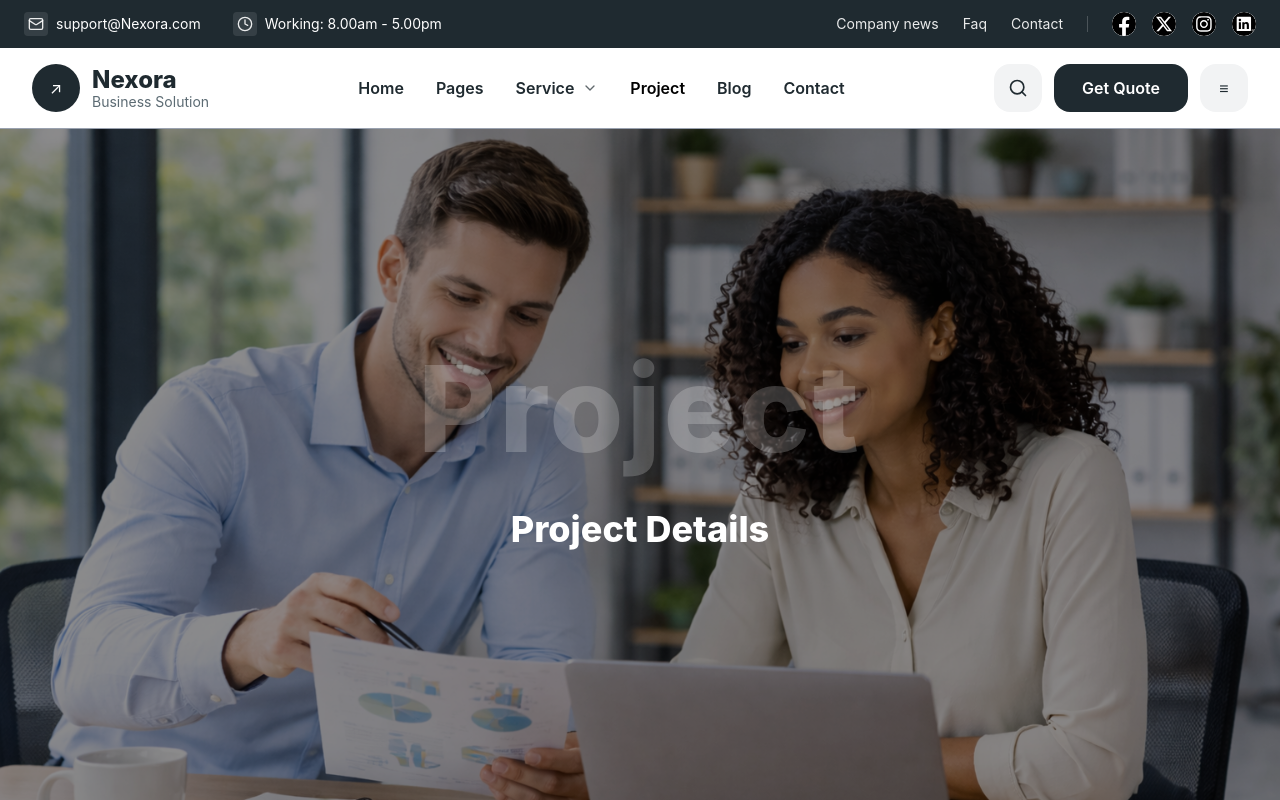
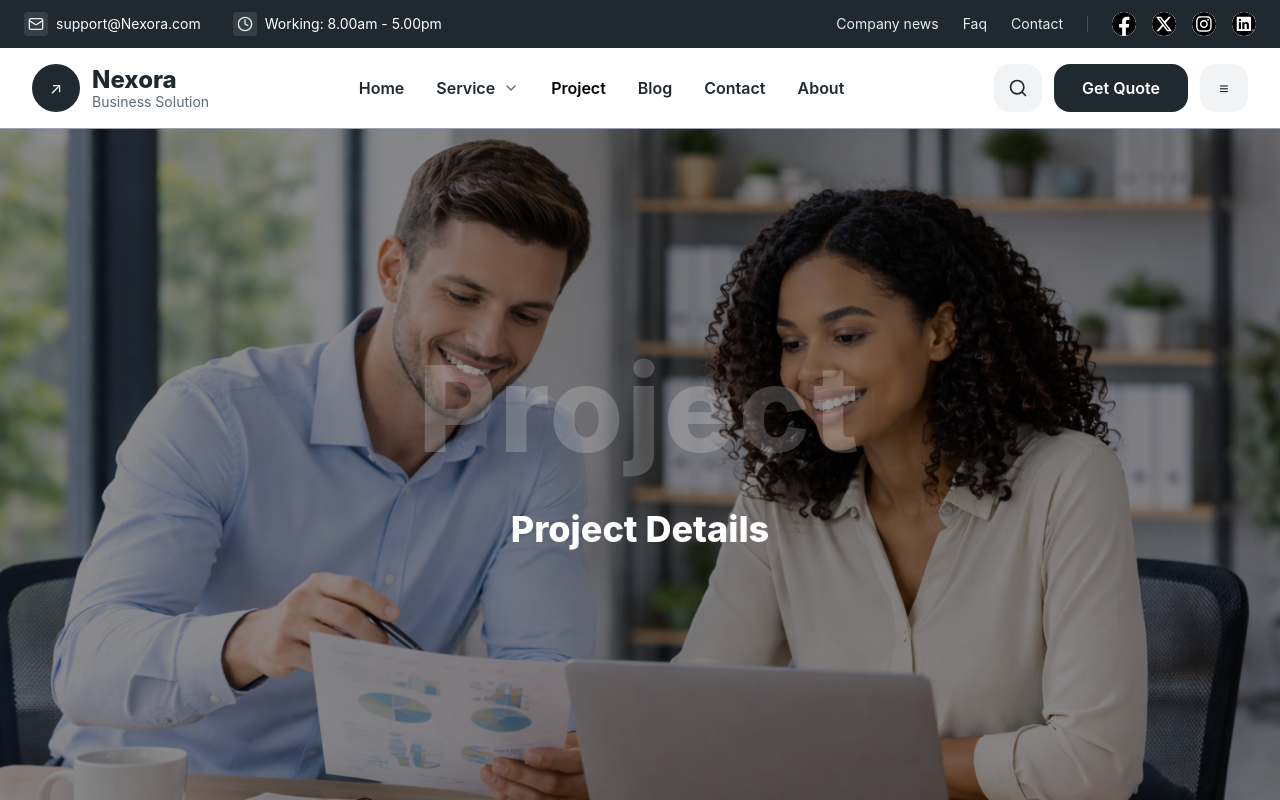
Before and after one commit to FirstAyo/business-theme-one, a React (Vite) app: page /projects/business-growth in a window 1280 px wide. Shown: the top 800 px of the page. Built offline with nearby package versions, Linux system fonts and the light colour scheme.

Commit message:
modified the list in the navbar

```diff
--- a/src/components/layout/Navbar.jsx
+++ b/src/components/layout/Navbar.jsx
@@ -26,11 +26,11 @@ export default function Navbar() {
   const navItems = useMemo(
     () => [
       { label: "Home", to: "/", hasDropdown: false },
-      { label: "Pages", to: "/pages", hasDropdown: false },
       { label: "Service", to: "/services", hasDropdown: true },
       { label: "Project", to: "/projects", hasDropdown: false },
       { label: "Blog", to: "/blog", hasDropdown: false },
       { label: "Contact", to: "/contact", hasDropdown: false },
+      { label: "About", to: "/about", hasDropdown: false },
     ],
     [],
   );
```
